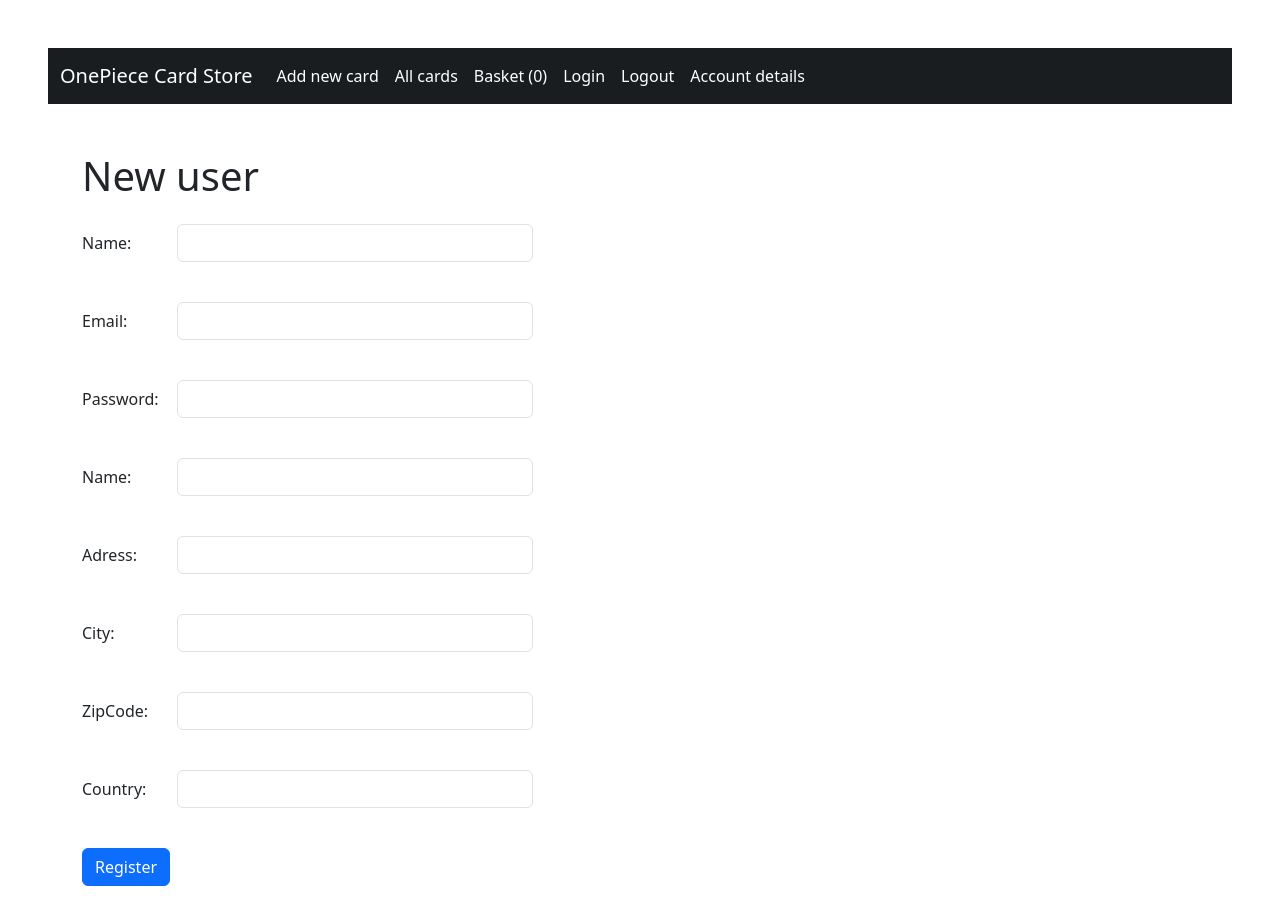
After one commit to Dziabako/OnePieceCardStore, a Flask app: page /register in a window 1280 px wide. The commit adds this page. Run offline with Flask 3, Linux system fonts and the light colour scheme.

Commit message:
Added register new user function (not tested)

```diff
--- a/app.py
+++ b/app.py
@@ -1,5 +1,6 @@
 from flask import Flask
 from flask_sqlalchemy import SQLAlchemy
+from flask_login import LoginManager
 
 
 app = Flask(__name__)
@@ -7,3 +8,6 @@ app.config.from_pyfile("config.cfg")
 app.app_context().push()
 
 db = SQLAlchemy(app)
+
+login_manager = LoginManager(app)
+login_manager.login_view = "login"
--- a/forms.py
+++ b/forms.py
@@ -13,3 +13,18 @@ class CardForm(FlaskForm):
 
 class BasketForm(FlaskForm):
     quantity = IntegerField("Quantity")
+
+
+class UserForm(FlaskForm):
+    email = StringField("Email: ")
+    password = StringField("Password: ")
+    name = StringField("Name: ")
+    adress = StringField("Adress: ")
+    city = StringField("City: ")
+    zipcode = IntegerField("ZipCode: ")
+    country = StringField("Country: ")
+
+
+class LoginForm(FlaskForm):
+    email = StringField("Email: ")
+    password = StringField("Password: ")
--- a/main.py
+++ b/main.py
@@ -1,8 +1,15 @@
 from flask import render_template, flash, redirect, url_for, request, session
-from forms import CardForm, BasketForm
-from databases import Card
-from app import app
-from databases import db, Card
+from flask_login import login_user, logout_user, login_required
+from werkzeug.security import generate_password_hash, check_password_hash
+from forms import CardForm, BasketForm, UserForm, LoginForm
+from databases import Card, User, db
+from app import app, login_manager
+
+
+db.create_all()
+@login_manager.user_loader
+def load_user(id):
+    return User.query.filter(User.id == id).first()
 
 
 @app.route("/", methods=["GET", "POST"])
@@ -128,5 +135,42 @@ def basket():
     return render_template("basket.html", total_price=total_price)
 
 
+### USERS ###
+@app.route("/register", methods=["GET", "POST"])
+def register():
+    form = UserForm()
+
+    if form.validate_on_submit():
+        email = form.email.data
+        password = form.password.data
+        name = form.name.data
+        adress = form.adress.data
+        city = form.city.data
+        zipcode = form.zipcode.data
+        country = form.country.data
+
+        if User.query.filter(User.email == email).first() or User.query.filter(User.name == name).first():
+            flash("User already exist! Login first!")
+            return redirect(url_for("login"))
+
+        hash_password = generate_password_hash(password, method='pbkdf2:sha256', salt_length=8)
+
+        new_user = User(
+            email = email,
+            password = hash_password,
+            name = name,
+            adress = adress,
+            city = city,
+            zipcode = zipcode,
+            country = country
+        )
+        db.session.add(new_user)
+        db.session.commit()
+        flash("User created! You can Login now!")
+        return redirect(url_for("index"))
+
+    return render_template("register.html", form=form)
+
+
 if __name__ == "__main__":
     app.run(debug=True)
--- a/templates/navbar.html
+++ b/templates/navbar.html
@@ -14,6 +14,15 @@
           </li>
           <li class="nav-item">
             <a class="nav-link active" href="{{ url_for('basket') }}">Basket ({{ session['basket']|length }})</a>
+          </li>
+          <li class="nav-item">
+            <a class="nav-link active" href="#">Login</a>
+          </li>
+          <li class="nav-item">
+            <a class="nav-link active" href="#">Logout</a>
+          </li>
+          <li class="nav-item">
+            <a class="nav-link active" href="#">Account details</a>
           </li>
           <!-- <li class="nav-item dropdown">
             <a class="nav-link dropdown-toggle" href="#" role="button" data-bs-toggle="dropdown" aria-expanded="false">
--- /dev/null
+++ b/templates/register.html
@@ -0,0 +1,65 @@
+{% extends "base.html" %}
+
+{% block title %}Register new user{% endblock %}
+
+{% block body %}
+<div class="container">
+    <div class="row mb-3">
+        <div class="col-5 h1">New user</div>
+    </div>
+    <form id="user_form" action="{{ url_for('register') }}" method="POST">
+        {{ form.csrf_token }}
+        <div class="row mb-3">
+            <div class="col-1 col-form-label">{{ form.name.label }}</div>
+            <div class="col-4">
+                {{ form.name(class_="form-control") }}<br>
+            </div>
+        </div>
+        <div class="row mb-3">
+            <div class="col-1 col-form-label">{{ form.email.label }}</div>
+            <div class="col-4">
+                {{ form.email(class_="form-control") }}<br>
+            </div>
+        </div>
+        <div class="row  mb-3">
+            <div class="col-1 col-form-label">{{ form.password.label }}</div>
+            <div class="col-4">
+                {{ form.password(class_="form-control") }}<br>
+            </div>
+        </div>
+        <div class="row  mb-3">
+            <div class="col-1 col-form-label">{{ form.name.label }}</div>
+            <div class="col-4">
+                {{ form.name(class_="form-control") }}<br>
+            </div>
+        </div>
+        <div class="row  mb-3">
+            <div class="col-1 col-form-label">{{ form.adress.label }}</div>
+            <div class="col-4">
+                {{ form.adress(class_="form-control") }}<br>
+            </div>
+        </div>
+        <div class="row  mb-3">
+            <div class="col-1 col-form-label">{{ form.city.label }}</div>
+            <div class="col-4">
+                {{ form.city(class_="form-control") }}<br>
+            </div>
+        </div>
+        <div class="row  mb-3">
+            <div class="col-1 col-form-label">{{ form.zipcode.label }}</div>
+            <div class="col-4">
+                {{ form.zipcode(class_="form-control") }}<br>
+            </div>
+        </div>
+        <div class="row  mb-3">
+            <div class="col-1 col-form-label">{{ form.country.label }}</div>
+            <div class="col-4">
+                {{ form.country(class_="form-control") }}<br>
+            </div>
+        </div>
+        <div class="row mb-3">
+            <div class="col-1"><input type="submit" value="Register" class="btn btn-primary"></div>
+        </div>
+    </form>
+</div>
+{% endblock %}
```
Also changed, not shown: databases.py (+12 -0 lines), data/cards.db.
